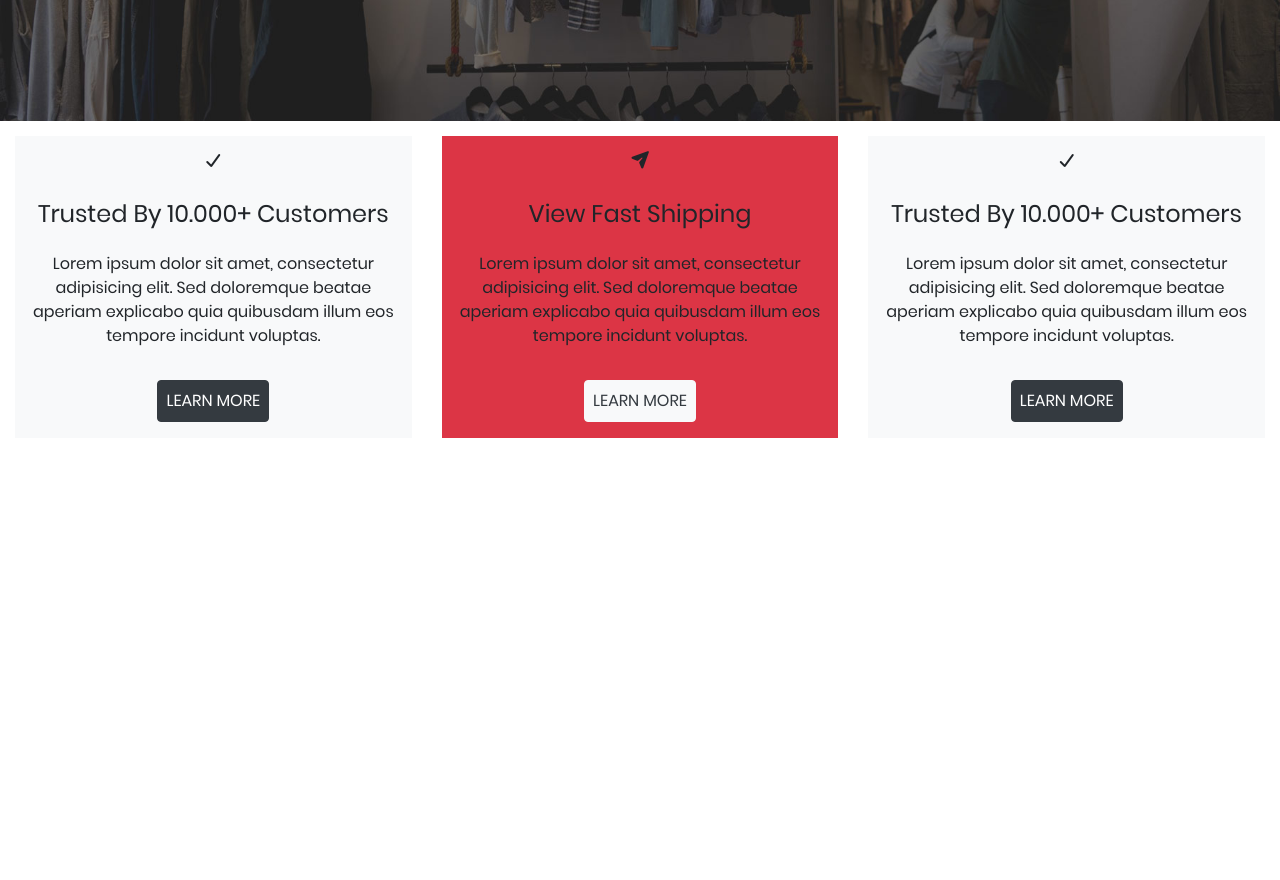
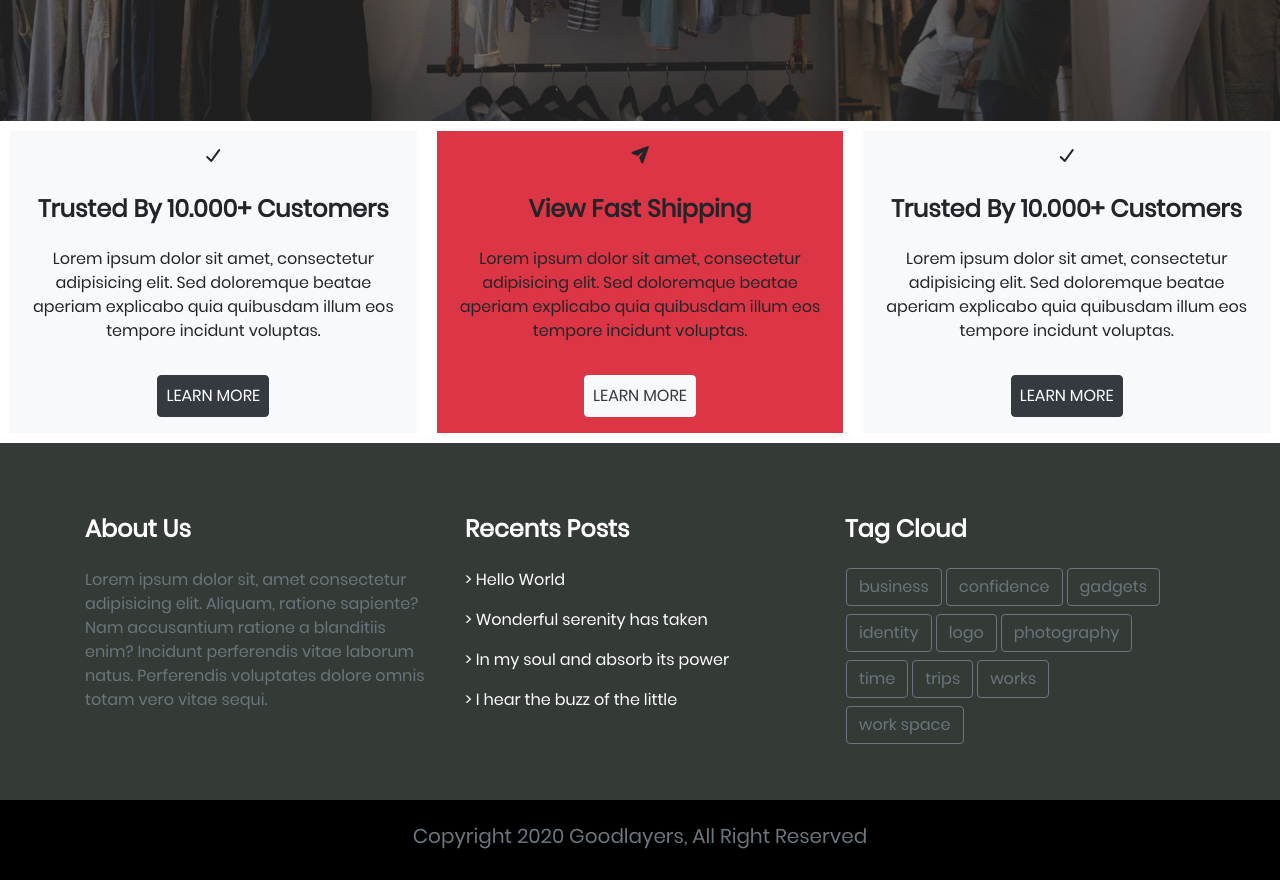
Before and after one commit to Ilya-tcv/emporiumjs-coding-12, a plain HTML site: page index.html in a window 1280 px wide. Shown: the part 2680-3560 px from the top of the page. Before the commit the page ends 3133 px from the top, so only its background shows below. Drawn offline with nearby package versions, Linux system fonts and the light colour scheme.

Commit message:
Fin du footer

```diff
--- a/index.html
+++ b/index.html
@@ -258,20 +258,38 @@
 				<div class="row text-center">
 					<div class="col-lg-4 col-sm-12 bg-light">
 						<i class="fas fa-check py-3"></i>
-						<h4 class="text-capitalize py-3">trusted by 10.000+ customers</h4>
-						<p>Lorem ipsum dolor sit amet, consectetur adipisicing elit. Sed doloremque beatae aperiam explicabo quia quibusdam illum eos tempore incidunt voluptas.</p>
+						<h4 class="font-weight-bold text-capitalize py-3">
+							trusted by 10.000+ customers
+						</h4>
+						<p>
+							Lorem ipsum dolor sit amet, consectetur adipisicing elit. Sed
+							doloremque beatae aperiam explicabo quia quibusdam illum eos
+							tempore incidunt voluptas.
+						</p>
 						<button class="btn-dark btn p-2 my-3 text-white">LEARN MORE</button>
 					</div>
 					<div class="col-lg-4 col-sm-12 bg-danger">
 						<i class="fas fa-paper-plane py-3"></i>
-						<h4 class="text-capitalize py-3">view fast shipping</h4>
-						<p>Lorem ipsum dolor sit amet, consectetur adipisicing elit. Sed doloremque beatae aperiam explicabo quia quibusdam illum eos tempore incidunt voluptas.</p>
+						<h4 class="font-weight-bold text-capitalize py-3">
+							view fast shipping
+						</h4>
+						<p>
+							Lorem ipsum dolor sit amet, consectetur adipisicing elit. Sed
+							doloremque beatae aperiam explicabo quia quibusdam illum eos
+							tempore incidunt voluptas.
+						</p>
 						<button class="btn-light btn p-2 my-3 text-dark">LEARN MORE</button>
 					</div>
 					<div class="col-lg-4 col-sm-12 bg-light">
 						<i class="fas fa-check py-3"></i>
-						<h4 class="text-capitalize py-3">trusted by 10.000+ customers</h4>
-						<p>Lorem ipsum dolor sit amet, consectetur adipisicing elit. Sed doloremque beatae aperiam explicabo quia quibusdam illum eos tempore incidunt voluptas.</p>
+						<h4 class="font-weight-bold text-capitalize py-3">
+							trusted by 10.000+ customers
+						</h4>
+						<p>
+							Lorem ipsum dolor sit amet, consectetur adipisicing elit. Sed
+							doloremque beatae aperiam explicabo quia quibusdam illum eos
+							tempore incidunt voluptas.
+						</p>
 						<button class="btn-dark btn p-2 my-3 text-white">LEARN MORE</button>
 					</div>
 				</div>
@@ -280,10 +298,81 @@
 
 		<!-------------------- SECTION 6 : FOOTER  -->
 		<section id="footer">
+			<div class="container">
+				<div class="row py-5">
+					<div class="col-lg-4 col-sm-12">
+						<h4 class="font-weight-bold text-capitalize my-4 text-white">
+							about us
+						</h4>
+						<p class="text-secondary">
+							Lorem ipsum dolor sit, amet consectetur adipisicing elit. Aliquam,
+							ratione sapiente? Nam accusantium ratione a blanditiis enim?
+							Incidunt perferendis vitae laborum natus. Perferendis voluptates
+							dolore omnis totam vero vitae sequi.
+						</p>
+					</div>
+					<div class="col-lg-4 col-sm-12">
+						<h4 class="font-weight-bold text-capitalize my-4 text-white">
+							recents posts
+						</h4>
+						<p class="text-white">> Hello World</p>
+						<p class="text-white">> Wonderful serenity has taken</p>
+						<p class="text-white">> In my soul and absorb its power</p>
+						<p class="text-white">> I hear the buzz of the little</p>
+					</div>
+					<div class="col-lg-4 col-sm-12">
+						<h4 class="font-weight-bold text-capitalize my-4 text-white">
+							tag cloud
+						</h4>
+						<div class="row my-2 pl-3">
+							<button class="btn text-secondary border-secondary mr-1">
+								business
+							</button>
+							<button class="btn text-secondary border-secondary mr-1">
+								confidence
+							</button>
+							<button class="btn text-secondary border-secondary mr-1">
+								gadgets
+							</button>
+						</div>
+						<div class="row my-2 pl-3">
+							<button class="btn text-secondary border-secondary mr-1">
+								identity
+							</button>
+							<button class="btn text-secondary border-secondary mr-1">
+								logo
+							</button>
+							<button class="btn text-secondary border-secondary mr-1">
+								photography
+							</button>
+						</div>
+						<div class="row my-2 pl-3">
+							<button class="btn text-secondary border-secondary mr-1">
+								time
+							</button>
+							<button class="btn text-secondary border-secondary mr-1">
+								trips
+							</button>
+							<button class="btn text-secondary border-secondary mr-1">
+								works
+							</button>
+						</div>
+						<div class="row my-2 pl-3">
+							<button class="btn text-secondary border-secondary mr-1">
+								work space
+							</button>
+						</div>
+					</div>
+				</div>
+			</div>
 
+			<!-- // Copyright -->
+			<div class="copyright d-flex justify-content-center align-items-center text-capitalize">
+				<h5 class="text-secondary px-3">
+					Copyright 2020 goodlayers, all right reserved
+				</h5>
+			</div>
 		</section>
-
-
 
 		<!-------------------- SCRIPTS -->
 		<script src="./src/js/main.js"></script>
--- a/src/sass/style.sass
+++ b/src/sass/style.sass
@@ -49,5 +49,13 @@ body
     #learnMore
         .container-fluid
             .row
-                .col-lg-4
-                    border: solid 15px white
+                div
+                    border: solid 10px white
+
+    // Section 6
+    #footer
+        background-color: rgb(52,58,54)
+
+        .copyright
+            height: 10vh
+            background-color: black
```
Also changed, not shown: public/css/style.css, 1 other file.
